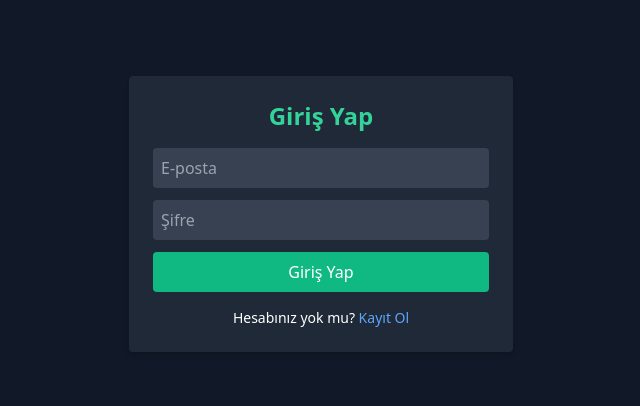
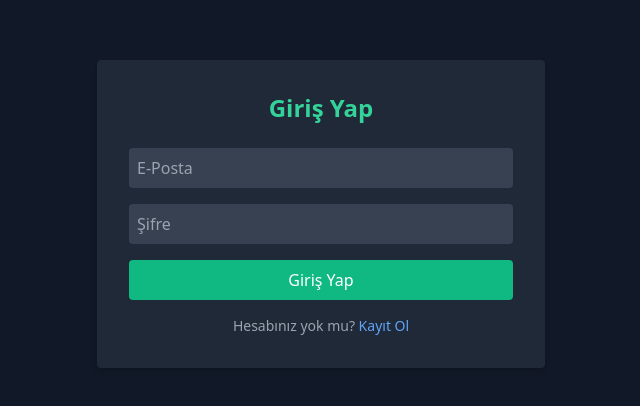
Before and after one commit to simsekmemo/kralpin, a plain HTML site: page login.html in a window 1280 px wide. Shown: the part 186-592 px from the top of the page, without its empty margins (319-959 px from the left). Drawn offline with nearby package versions, Linux system fonts and the light colour scheme.

```diff
--- a/login.html
+++ b/login.html
@@ -1,23 +1,24 @@
-
 <!DOCTYPE html>
 <html lang="tr">
 <head>
-  <meta charset="UTF-8">
+  <meta charset="UTF-8" />
   <title>Giriş Yap - KralPin</title>
-  <link href="https://cdn.jsdelivr.net/npm/tailwindcss@2.2.19/dist/tailwind.min.css" rel="stylesheet">
+  <link href="https://cdn.jsdelivr.net/npm/tailwindcss@2.2.19/dist/tailwind.min.css" rel="stylesheet" />
   <script src="script.js" defer></script>
 </head>
-<body class="bg-gray-900 text-white">
-  <div class="min-h-screen flex items-center justify-center">
-    <div class="bg-gray-800 p-6 rounded shadow-md w-full max-w-sm">
-      <h2 class="text-2xl font-bold mb-4 text-green-400 text-center">Giriş Yap</h2>
-      <form id="loginForm">
-        <input type="email" id="login-email" placeholder="E-posta" required class="mb-3 p-2 w-full bg-gray-700 text-white rounded">
-        <input type="password" id="login-password" placeholder="Şifre" required class="mb-3 p-2 w-full bg-gray-700 text-white rounded">
-        <button type="submit" class="w-full bg-green-500 hover:bg-green-600 text-white py-2 px-4 rounded">Giriş Yap</button>
-      </form>
-      <p class="mt-4 text-sm text-center">Hesabınız yok mu? <a href="register.html" class="text-blue-400 hover:underline">Kayıt Ol</a></p>
-    </div>
+<body class="bg-gray-900 text-white flex items-center justify-center h-screen">
+  <div class="bg-gray-800 p-8 rounded shadow-md w-full max-w-md">
+    <h2 class="text-2xl font-bold text-center text-green-400 mb-6">Giriş Yap</h2>
+
+    <form id="loginForm" class="space-y-4">
+      <input type="email" id="login-email" placeholder="E-Posta" class="w-full p-2 bg-gray-700 text-white rounded" required />
+      <input type="password" id="login-password" placeholder="Şifre" class="w-full p-2 bg-gray-700 text-white rounded" required />
+      <button type="submit" class="w-full bg-green-500 hover:bg-green-600 text-white py-2 px-4 rounded">Giriş Yap</button>
+    </form>
+
+    <p class="text-center text-sm text-gray-400 mt-4">
+      Hesabınız yok mu? <a href="register.html" class="text-blue-400 hover:underline">Kayıt Ol</a>
+    </p>
   </div>
 </body>
 </html>
```
